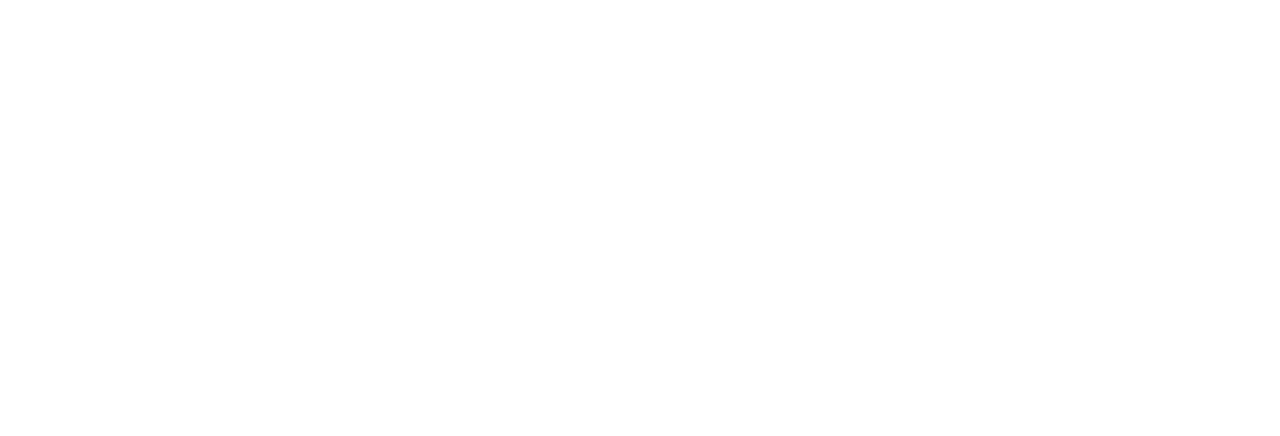
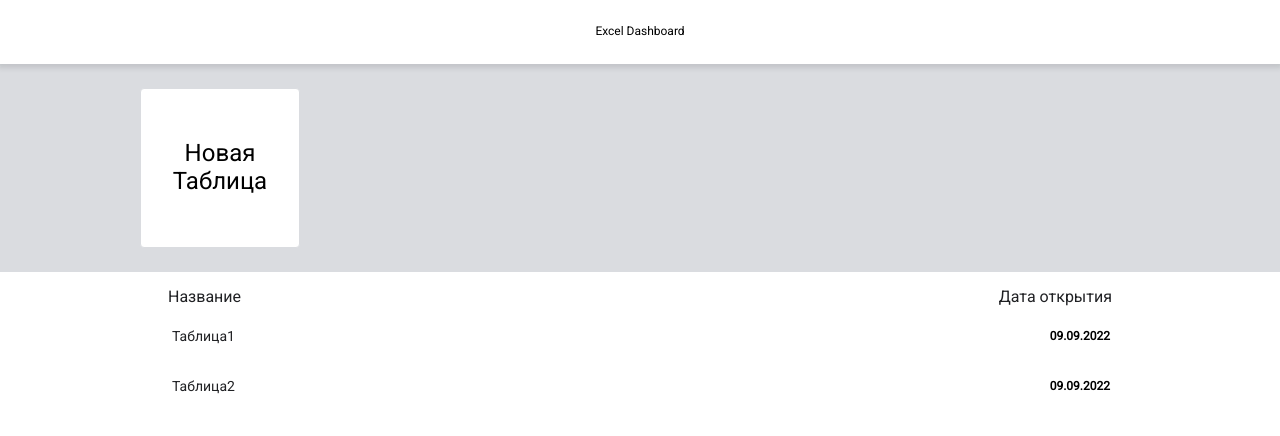
Before and after one commit to nikitochkaa/learning1, a website built with webpack: page src/assets/dashboard.html in a window 1280 px wide. Built offline with nearby package versions, Linux system fonts and the light colour scheme.

Commit message:
Returned dashboard

```diff
--- a/src/assets/dashboard.html
+++ b/src/assets/dashboard.html
@@ -12,7 +12,50 @@
 </head>
 <body>
 
-    <div id="app"></div>
+<div id="app">
+
+    <div class="db">
+
+        <div class="db__header">Excel Dashboard</div>
+
+        <div class="db__new">
+
+            <div class="db__view">
+
+                <div class="db__create">
+                    Новая <br/> Таблица
+                </div>
+
+            </div>
+
+        </div>
+
+        <div class="db__table db__view">
+
+            <div class="db__list-header">
+                <span>Название</span>
+                <span>Дата открытия</span>
+            </div>
+
+            <ul class="db__list">
+
+                <li class="db__record">
+                    <a href="#">Таблица1</a>
+                    <strong>09.09.2022</strong>
+                </li>
+
+                <li class="db__record">
+                    <a href="#">Таблица2</a>
+                    <strong>09.09.2022</strong>
+                </li>
+
+            </ul>
+
+        </div>
+
+    </div>
+
+</div>
 
 </body>
 </html>
```
Also changed, not shown: src/index.html (+9 -8 lines).
